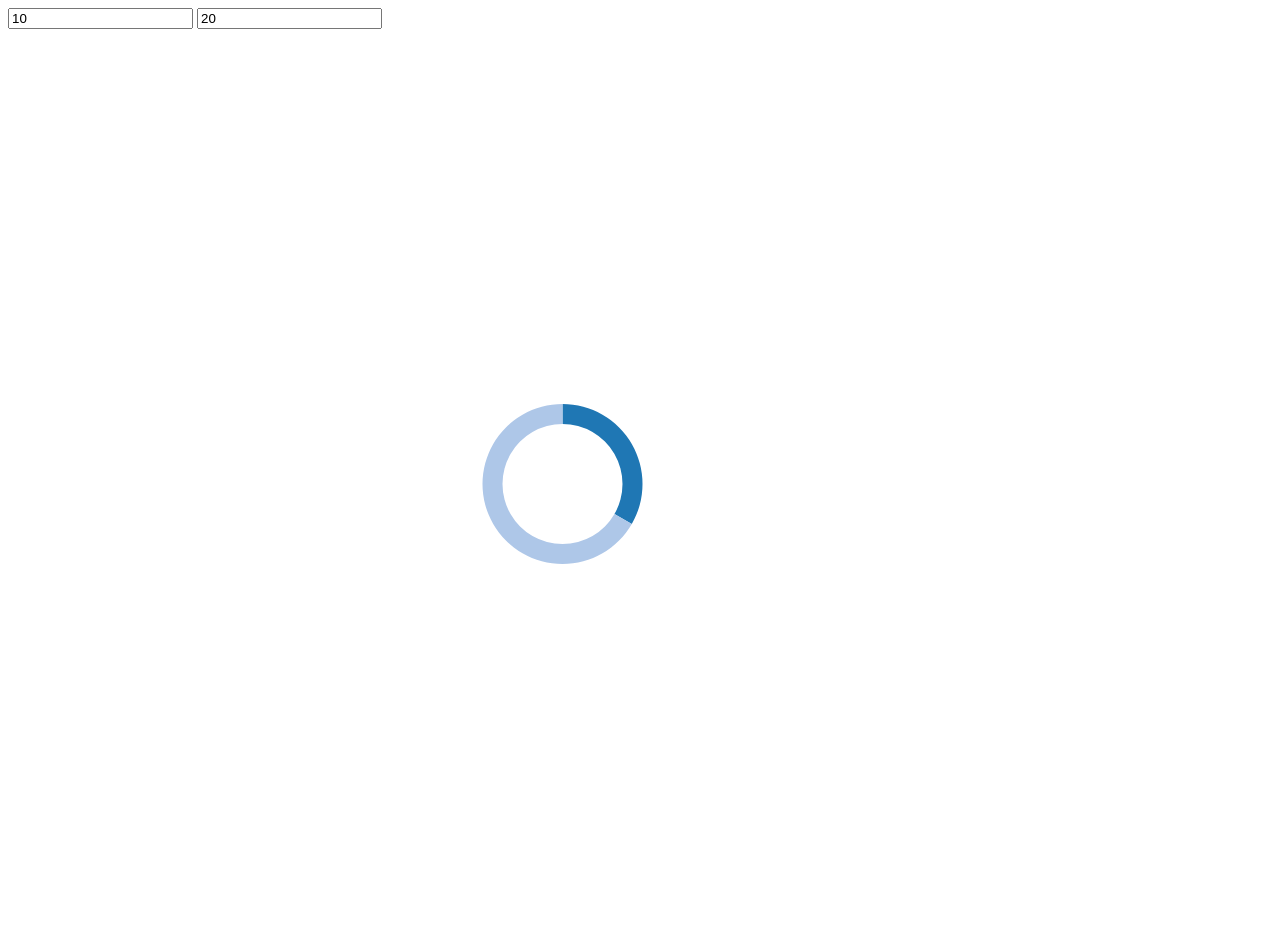
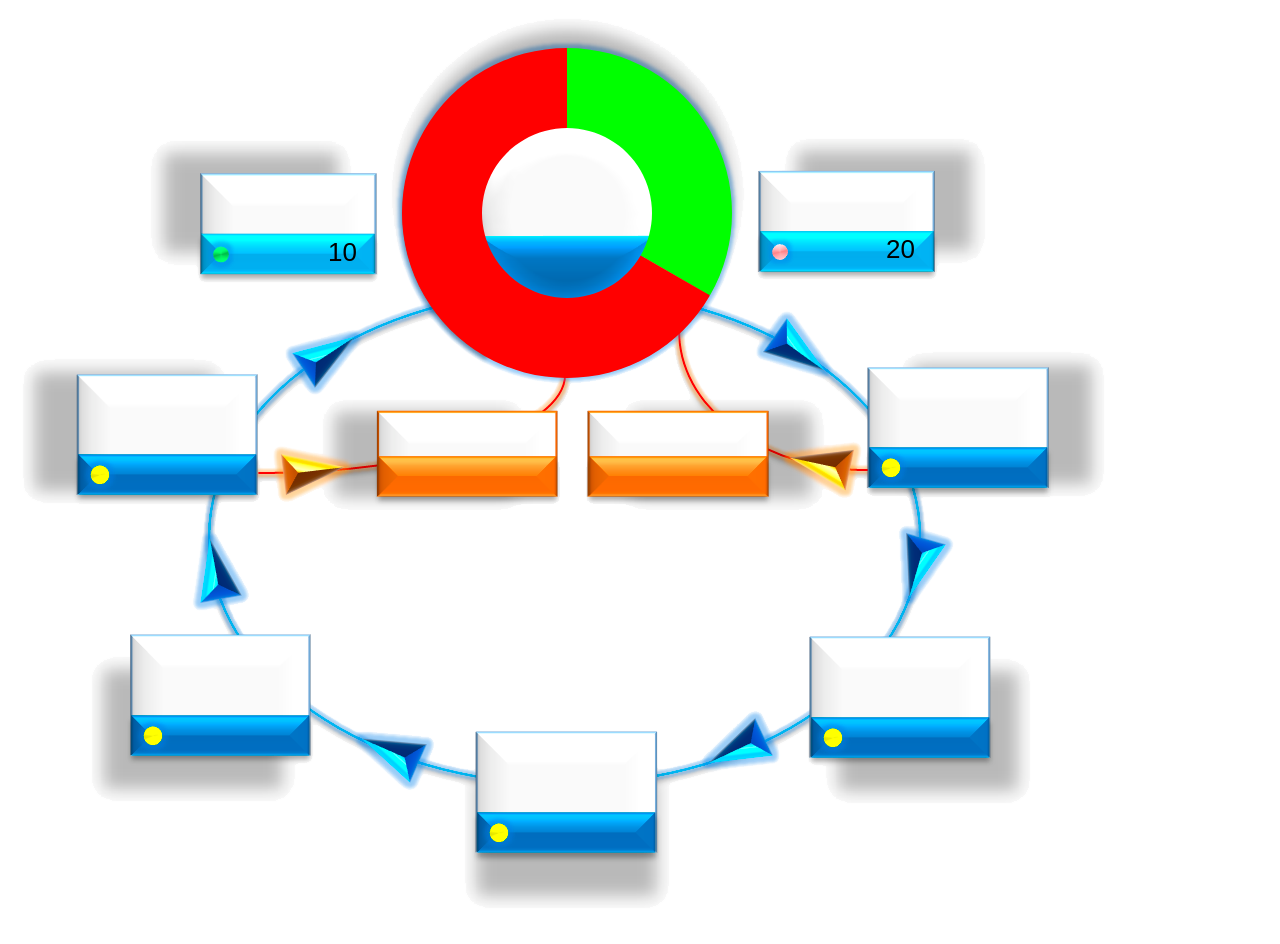
Before and after one commit to vasa-chi/d3jstest, a plain HTML site: page index.html in a window 1280 px wide. Drawn offline with nearby package versions, Linux system fonts and the light colour scheme; files that its build step writes are made by us from their sources.

Commit message:
Версия с фоном

```diff
--- a/index.html
+++ b/index.html
@@ -2,16 +2,17 @@
 <html>
 <head>
 	<title>d3 тест</title>
+
+	<link rel="stylesheet" href="style.css"/>
 </head>
 <body>
 
+<div id="fon">
+	<div id="target"></div>
+</div>
 <form>
-	<input type="number" id="one" value="10">
-	<input type="number" id="two" value="20">
+	<input type="number" id="done" value="10" class="inp"> <input type="number" id="need" value="20" class="inp">
 </form>
-
-<div id="target"></div>
-
 <script type="text/javascript" src="jquery-1.9.1.js"></script>
 <script type="text/javascript" src="d3.js"></script>
 <script type="text/javascript" src="onload.js"></script>
--- a/onload.js
+++ b/onload.js
@@ -4,26 +4,29 @@
 
   $(function() {
     var arc, change, color, dataset, height, path, pie, radius, svg, width;
-    dataset = {
-      apples: [53245, 28479],
-      oranges: [200, 200]
+    dataset = function() {
+      return $('input#done, input#need').map(function() {
+        return parseInt($(this).val(), 10) || 0;
+      }).get();
     };
-    width = 1109;
-    height = 910;
-    radius = 100;
-    color = d3.scale.category20();
+    width = 350;
+    height = 350;
+    radius = Math.min(width, height) / 2;
+    arc = d3.svg.arc().innerRadius(radius - 90).outerRadius(radius - 10);
     pie = d3.layout.pie().sort(null);
-    arc = d3.svg.arc().innerRadius(radius - 40).outerRadius(radius - 20);
-    svg = d3.select("body").append("svg").attr("width", width).attr("height", height).append("g").attr("transform", "translate(" + width / 2 + "," + height / 2 + ")");
-    path = svg.selectAll("path").data(pie(dataset.apples)).enter().append("path").attr("fill", function(d, i) {
+    color = d3.scale.ordinal().range(['#00FF00', '#FF0000']);
+    svg = d3.select('#target').append('svg').attr({
+      width: width,
+      height: height
+    }).append('g').attr('transform', "translate(" + (width / 2) + ", " + (height / 2) + ")");
+    path = svg.selectAll('path').data(pie(dataset())).enter().append('path').attr('fill', function(d, i) {
       return color(i);
-    }).attr("d", arc);
+    }).attr('d', arc);
     change = function() {
-      console.log([parseInt($('#one').val(), 10) || 1, parseInt($('#two').val(), 10) || 1]);
-      path = path.data(pie([parseInt($('#one').val(), 10) || 1, parseInt($('#two').val(), 10) || 1]));
-      return path.attr("d", arc);
+      path = path.data(pie(dataset()));
+      return path.attr('d', arc);
     };
-    return $('#one, #two').on("change", change).change();
+    return $('#done, #need').on('change', change).change();
   });
 
 }).call(this);
--- /dev/null
+++ b/style.scss
@@ -0,0 +1,30 @@
+#fon {
+  background-image : url("fon.png");
+  height           : 910px;
+  width            : 1109px;
+}
+
+#target {
+  position : absolute;
+  left     : 392px;
+  top      : 38px;
+}
+
+input.inp {
+  position         : absolute;
+  font-size        : 26px;
+  width            : 166px;
+  text-align       : right;
+  background-color : rgba(0, 0, 0, 0);
+  border-color     : rgba(0, 0, 0, 0)
+}
+
+input#done {
+  top  : 234px;
+  left : 202px;
+}
+
+input#need {
+  top  : 231px;
+  left : 760px
+}
```
Also changed, not shown: fon.png (added), 2 other files.
